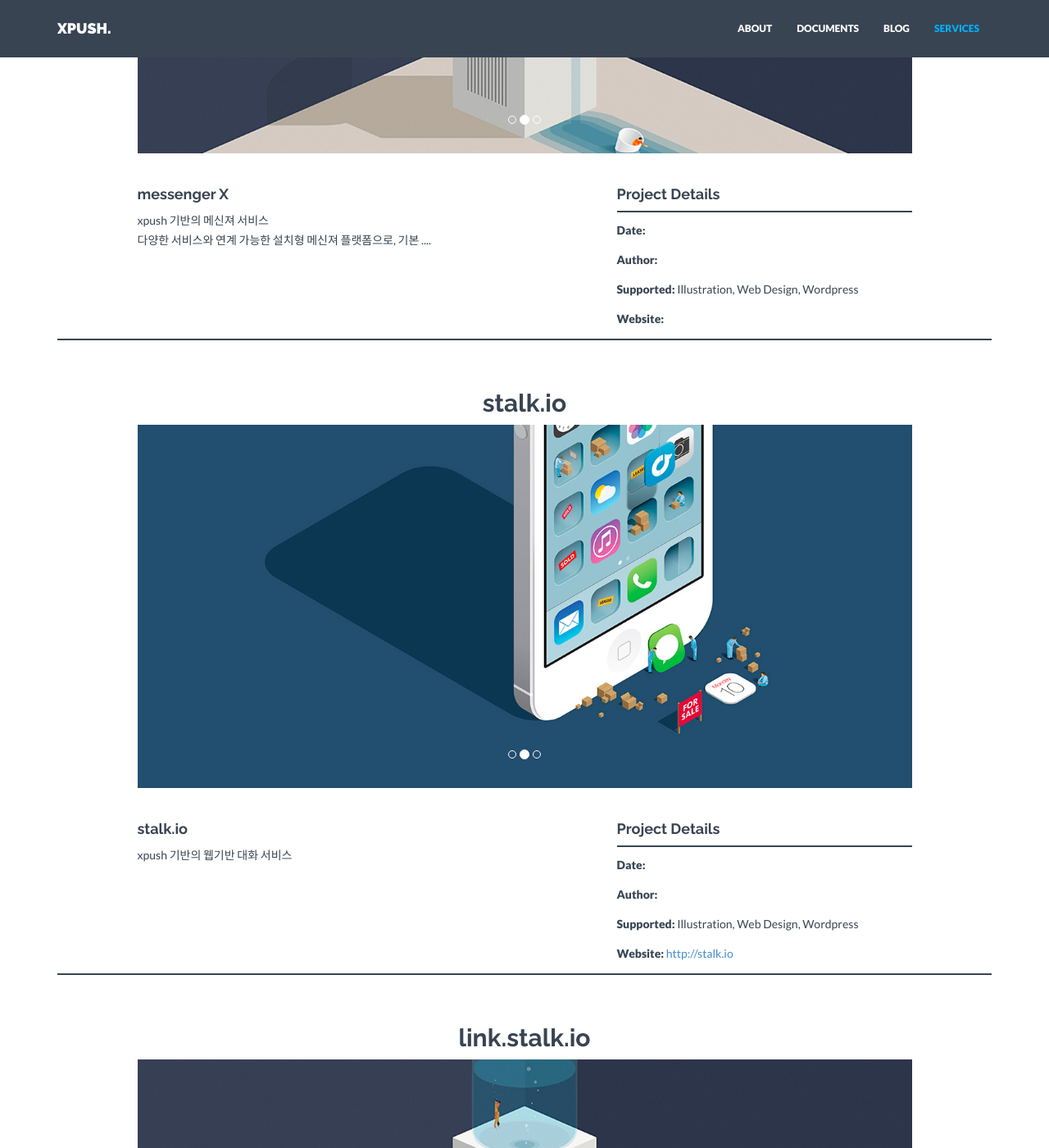
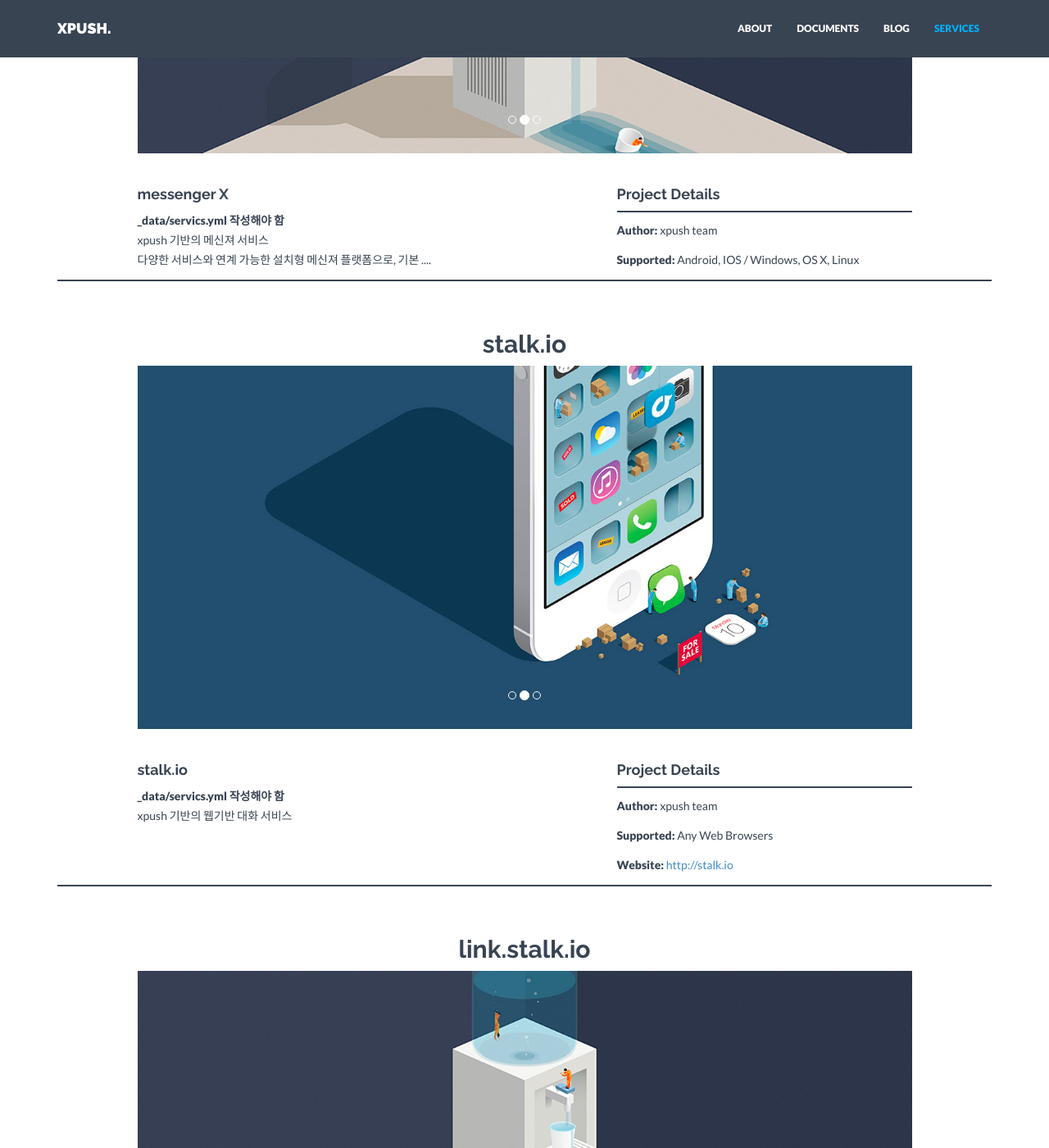
Before and after one commit to xpush/xpush.github.io, a Jekyll site: the page built from service/index.html, in a window 1280 px wide and 1400 px high, scrolled down 545 px. Shown: the whole window at 82% size. Built offline with Jekyll 4.4.1, drawn with Linux system fonts in a browser that asks for light colours; nearby versions of some CDN libraries; some of the changed text lies outside the part shown.

Commit message:
init commit

```diff
--- a/_data/services.yml
+++ b/_data/services.yml
@@ -5,26 +5,29 @@
     - path: /lib/img/portfolio/single01.jpg
     - path: /lib/img/portfolio/single02.jpg
     - path: /lib/img/portfolio/single03.jpg
-  description: xpush 기반의 메신져 서비스 <br> 다양한 서비스와 연계 가능한 설치형 메신져 플랫폼으로, 기본 ....
+  description: <b>_data/servics.yml 작성해야 함</b><br> xpush 기반의 메신져 서비스 <br> 다양한 서비스와 연계 가능한 설치형 메신져 플랫폼으로, 기본 ....
   source: https://github.com/xpush/messengerX
   support: Android, IOS / Windows, OS X, Linux
+  author: xpush team
 
 - name: stalk.io
   images:
     - path: /lib/img/portfolio/single02.jpg
     - path: /lib/img/portfolio/single01.jpg
     - path: /lib/img/portfolio/single03.jpg
-  description: xpush 기반의 웹기반 대화 서비스
+  description: <b>_data/servics.yml 작성해야 함</b><br> xpush 기반의 웹기반 대화 서비스
   url: http://stalk.io
   source: https://github.com/xpush/messengerX
-  support: Android, IOS / Windows, OS X, Linux
+  support: Any Web Browsers
+  author: xpush team
 
 - name: link.stalk.io
   images:
     - path: /lib/img/portfolio/single03.jpg
     - path: /lib/img/portfolio/single02.jpg
     - path: /lib/img/portfolio/single01.jpg
-  description: stalk.io 의 상담 서비스.
+  description: <b>_data/servics.yml 작성해야 함</b><br> stalk.io 의 상담 서비스.
   url: http://link.stalk.io
   source: https://github.com/xpush/link.stalk.io
-  support: Android, IOS / Windows, OS X, Linux
+  support: Any Web Browsers
+  author: xpush team
--- a/service/index.html
+++ b/service/index.html
@@ -47,10 +47,9 @@
       <div class="spacing"></div>
   		<h4>Project Details</h4>
   		<div class="hline"></div>
-  		<p><b>Date:</b> {{ service.date }}</p>
   		<p><b>Author:</b> {{ service.author }}</p>
-  		<p><b>Supported:</b> Illustration, Web Design, Wordpress</p>
-  		<p><b>Website:</b> <a href="{{ service.url }}">{{ service.url }}</a></p>
+  		<p><b>Supported:</b> {{ service.support }}</p>
+  		{% if service.url %}<p><b>Website:</b> <a href="{{ service.url }}">{{ service.url }}</a></p>{% endif %}
   	</div>
 
   </div><! --/row -->
```
